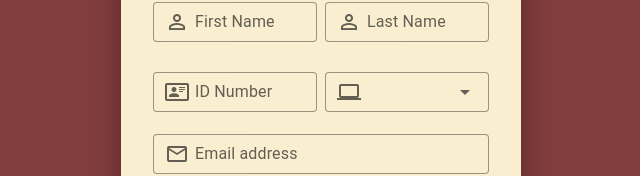
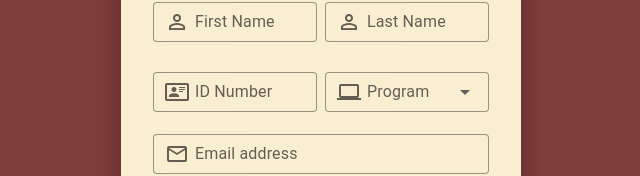
Before and after one commit to markjamisola/LearnSphere, a Vue app: page /register in a window 1280 px wide. Shown: the part 239-415 px from the top of the page, without its empty margins (319-959 px from the left). Built offline with nearby package versions, Linux system fonts and the light colour scheme.

Commit message:
fix: program field

```diff
--- a/src/components/auth/RegisterForm.vue
+++ b/src/components/auth/RegisterForm.vue
@@ -13,7 +13,7 @@ const formDataDefault = {
   firstname: '',
   lastname: '',
   idnumber: '',
-  program: '',
+  program: null,
   email: '',
   password: '',
   password_confirmation: ''
@@ -76,15 +76,13 @@ const contactDialog = ref(false)
       </v-col>
       <v-col cols="12" sm="6">
         <v-select
-          :items="[' ','BSIT', 'BSCS', 'BSIS']"
-          placeholder="Program"
+          :items="['BSIT', 'BSCS', 'BSIS']"
+          label="Program"
           prepend-inner-icon="mdi-laptop"
           variant="outlined"
           density="compact"
-          item-text=""
-          item-value=""
+          v-model="formData.program"
           :rules="[requiredValidator]"
-          v-model="formData.program"
         ></v-select>
       </v-col>
     </v-row>
```
